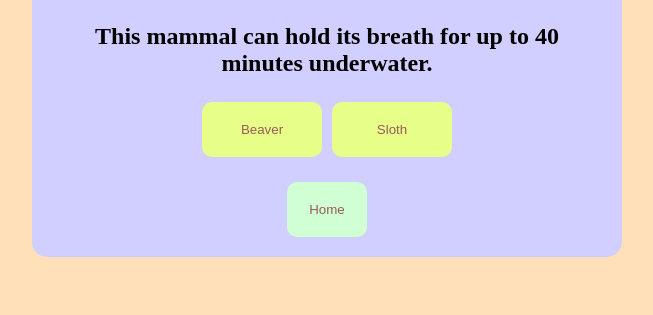
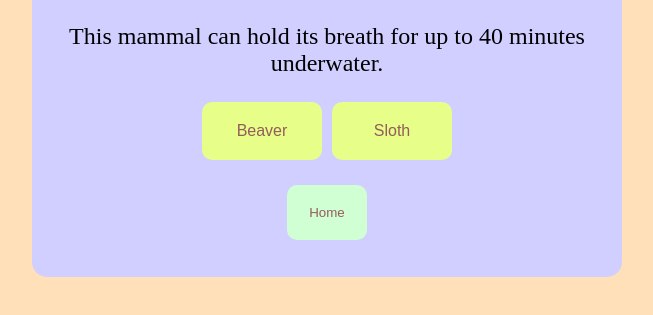
Before and after one commit to daniely521/unusualFacts, a plain HTML site: page index.html in a window 1280 px wide. Both pictures are taken after a click on the button "Animals". Shown: the part 143-458 px from the top of the page, without its empty margins (313-966 px from the left). Drawn offline with Linux system fonts and the light colour scheme.

Commit message:
added better CSS

```diff
--- a/styles.css
+++ b/styles.css
@@ -21,6 +21,7 @@ p {
     background-color: #d1cfff;
     padding: 20px;
     width: 550px;
+    height: 330px;
     border-radius: 15px;
     margin: auto;
     margin-top: 50px;
@@ -32,6 +33,7 @@ p {
     border: none;
     margin: 5px;
     width: 110px;
+    font-size: 14px;
     background-color: #d1ffd4;
     color: rgb(148, 92, 92);
     transition: background-color 0.3s ease, box-shadow 0.3s ease;
@@ -48,7 +50,7 @@ p {
     border: none;
     width: 120px;
     margin: 5px;
-    font-size: 10pt;
+    font-size: 12pt;
     background-color: #e7ff88;
     color: rgb(148, 92, 92);
     text-align: center;
@@ -92,3 +94,7 @@ p {
     background-color: #d1ffd4;
     color: rgb(148, 92, 92);
 }
+
+#fact {
+    font-weight: normal;
+}
```
